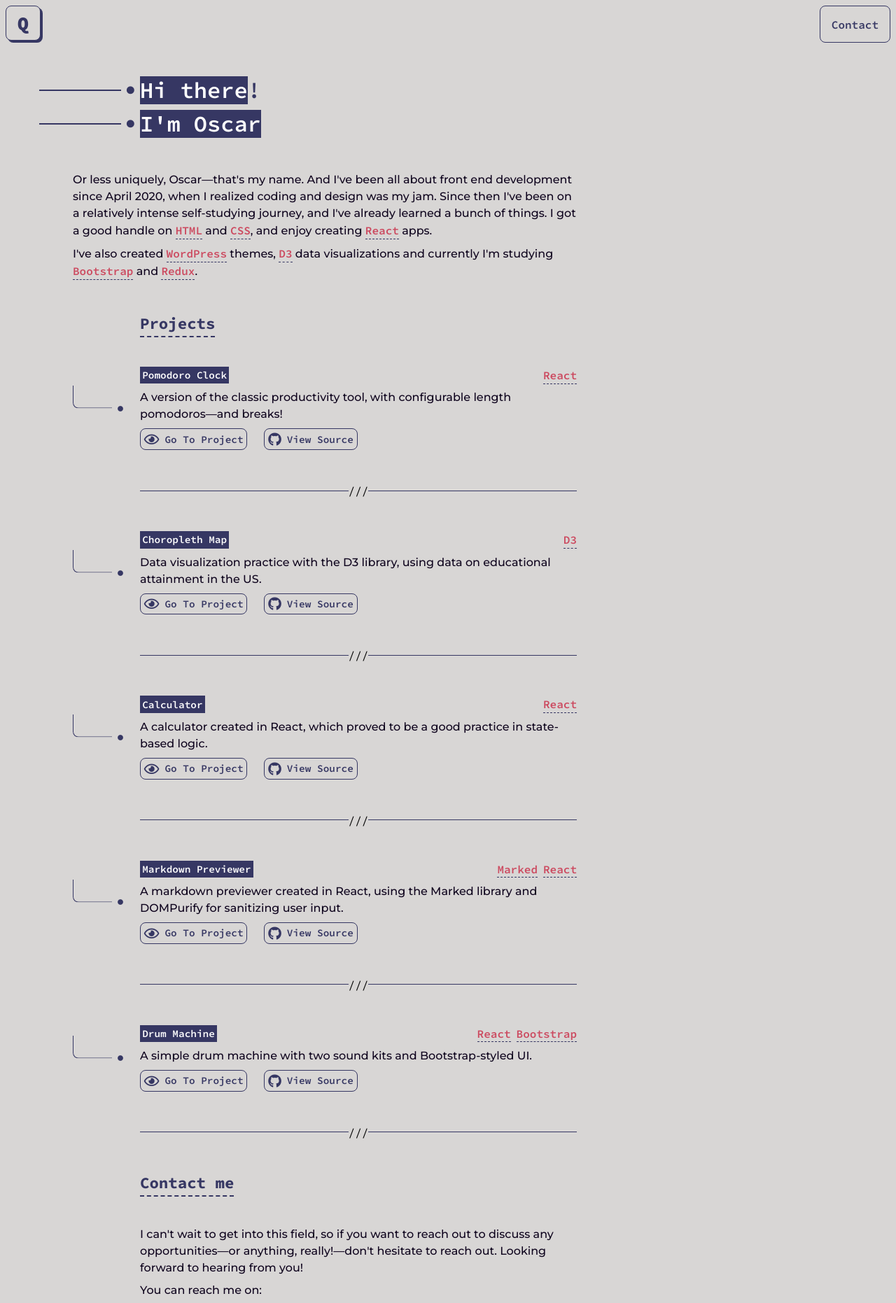
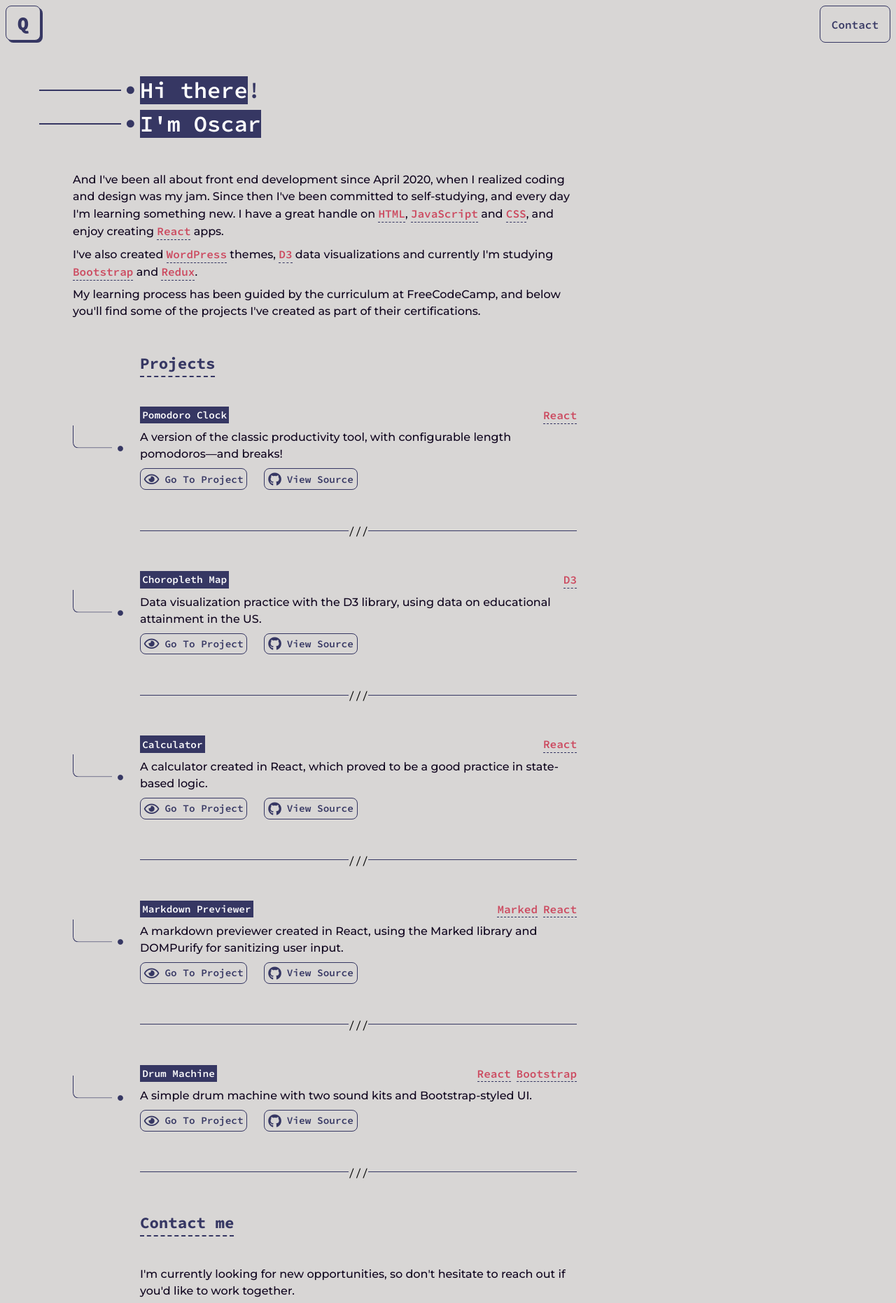
Before and after one commit to qvistsson/qvistsson.github.io, a React (Create React App) app: page / in a window 1280 px wide. Shown: the top 1862 px of the page at 70% size. Built offline with nearby package versions, Linux system fonts and the light colour scheme.

Commit message:
update texts

```diff
--- a/src/Text.js
+++ b/src/Text.js
@@ -4,17 +4,21 @@ const Introduction = function () {
   return (
     <div>
       <p className="intro-body m-bottom-small">
-        Or less uniquely, Oscar—that's my name. And I've been all about front
-        end development since April 2020, when I realized coding and design was
-        my jam. Since then I've been on a relatively intense self-studying
-        journey, and I've already learned a bunch of things. I got a good handle
-        on <span>HTML</span> and <span>CSS</span>, and enjoy creating{' '}
-        <span>React</span> apps.
+        And I've been all about front end development since April 2020, when I
+        realized coding and design was my jam. Since then I've been committed to
+        self-studying, and every day I'm learning something new. I have a great
+        handle on <span>HTML</span>, <span>JavaScript</span> and{' '}
+        <span>CSS</span>, and enjoy creating <span>React</span> apps.
       </p>
-      <p className="intro-body">
+      <p className="intro-body m-bottom-small">
         I've also created <span>WordPress</span> themes, <span>D3</span> data
         visualizations and currently I'm studying <span>Bootstrap</span> and{' '}
         <span>Redux</span>.
+      </p>
+      <p className="intro-body">
+        My learning process has been guided by the curriculum at FreeCodeCamp, and below
+        you'll find some of the projects I've created as part of their
+        certifications.
       </p>
     </div>
   );
@@ -24,11 +28,10 @@ const ContactMe = function () {
   return (
     <div>
       <p className="intro-body m-bottom-small">
-        I can't wait to get into this field, so if you want to reach out to discuss
-        any opportunities—or anything, really!—don't hesitate to reach out. Looking forward
-        to hearing from you!
+        I'm currently looking for new opportunities, so don't hesitate to reach
+        out if you'd like to work together.
       </p>
-      <p className="intro-body">You can reach me on:</p>
+      <p className="intro-body">You can reach me via:</p>
     </div>
   );
 };
```
